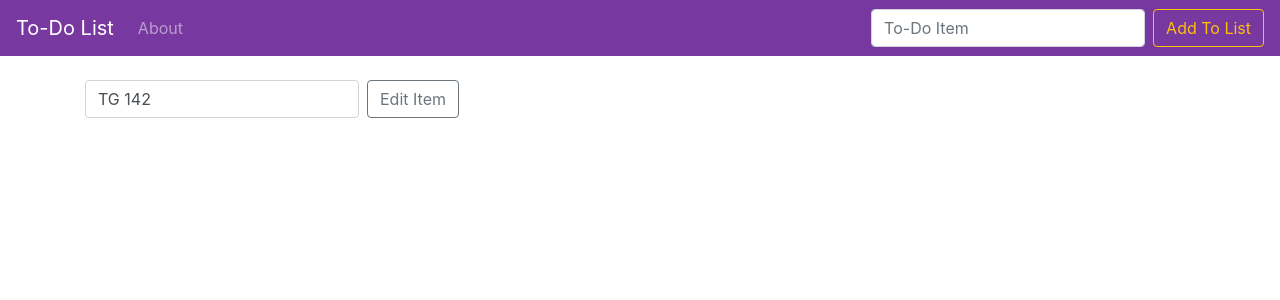
After one commit to mrmushfiq/todo-app-django3, a Django app: page /edit/1 in a window 1280 px wide. The commit adds this page. Shown: the top 300 px of the page. Run offline with Django 3.2, Linux system fonts and the light colour scheme; data comes from the database, SQL or seed files in the repository; both versions use the stored data as it was after the commit; some libraries are stand-ins or nearby versions.

Commit message:
added edit

```diff
--- /dev/null
+++ b/todo_list/templates/edit.html
@@ -0,0 +1,18 @@
+{% extends 'base.html' %}
+
+{% block title %}To-Do List | Edit Item{% endblock %}
+
+{% block content %}
+    {% if item %}
+
+    <form class="form-inline my-2 my-lg-0" method="POST">
+    {% csrf_token %}
+    <input class="form-control mr-sm-2" type="search" placeholder="{{ item.item }}" value="{{ item.item }}" aria-label="Search" name="item" >
+    <input type="hidden" value="{{ item.completed }}" name="completed">
+    <button class="btn btn-outline-secondary my-2 my-sm-0" type="submit">Edit Item</button>
+
+
+    </form>
+    {% endif %}
+
+{% endblock %}
--- a/todo_list/templates/home.html
+++ b/todo_list/templates/home.html
@@ -20,13 +20,13 @@
             {% if things.completed %}
                 <tr class="table-secondary">
                     <td class="striker">{{things.item}}</td>
-                    <td><center>{{things.completed}}</center></td>
+                    <td><center>Finish</center></td>
                     <td><center><a href="{% url 'delete' things.id %}">Delete</a></center></td>
                 </tr>
             {% else %}
                 <tr>
-                    <td>{{things.item}}</td>
-                    <td><center>{{things.completed}}</center></td>
+                    <td><a href="{% url 'edit' things.id %}">{{things.item}}</a></td>
+                    <td><center>Start Task</center></td>
                     <td><center><a href="{% url 'delete' things.id %}">Delete</a></center></td>
                 </tr>
             {% endif %}
--- a/todo_list/urls.py
+++ b/todo_list/urls.py
@@ -4,5 +4,6 @@ from . import views
 urlpatterns = [
     path('', views.home, name = 'home'),
     path('about/', views.about, name= 'about'),
-    path('delete/<list_id>', views.delete, name='delete')
+    path('delete/<list_id>', views.delete, name='delete'),
+    path('edit/<list_id>', views.edit, name='edit')
 ]
--- a/todo_list/views.py
+++ b/todo_list/views.py
@@ -25,3 +25,17 @@ def delete(request, list_id):
     item.delete()
     messages.success(request, ('Item has been Deleted!'))
     return redirect ('home')
+
+def edit(request, list_id):
+    if request.method == 'POST':
+        item = List.objects.get(pk=list_id)
+        form = ListForm(request.POST or None, instance=item)
+
+        if form.is_valid():
+            form.save()
+            messages.success(request, ('Item has been Edited'))
+            return redirect('home')
+
+    else:
+        item = List.objects.get(pk=list_id)
+        return render(request, 'edit.html', {'item': item})
```
Also changed, not shown: db.sqlite3.
